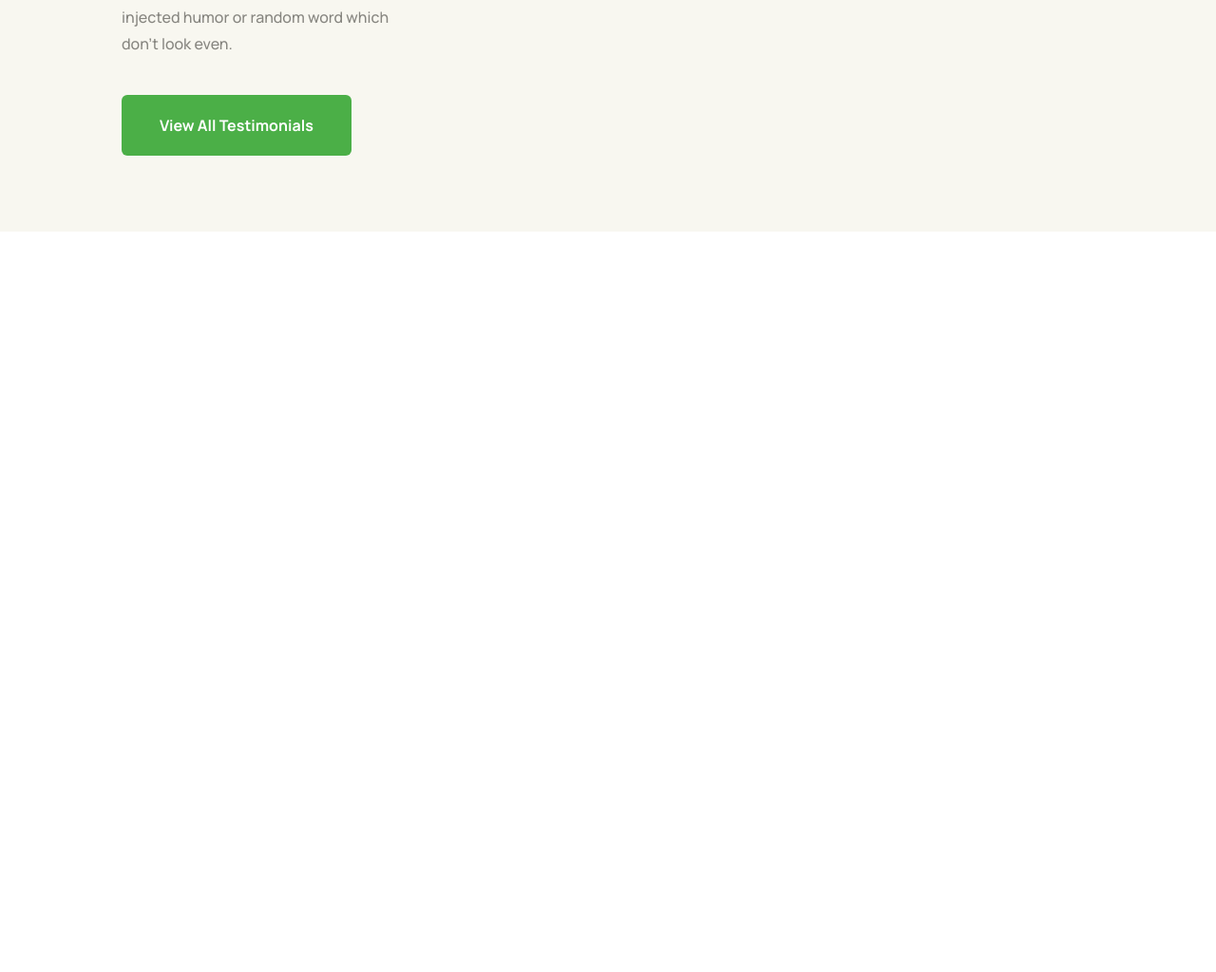
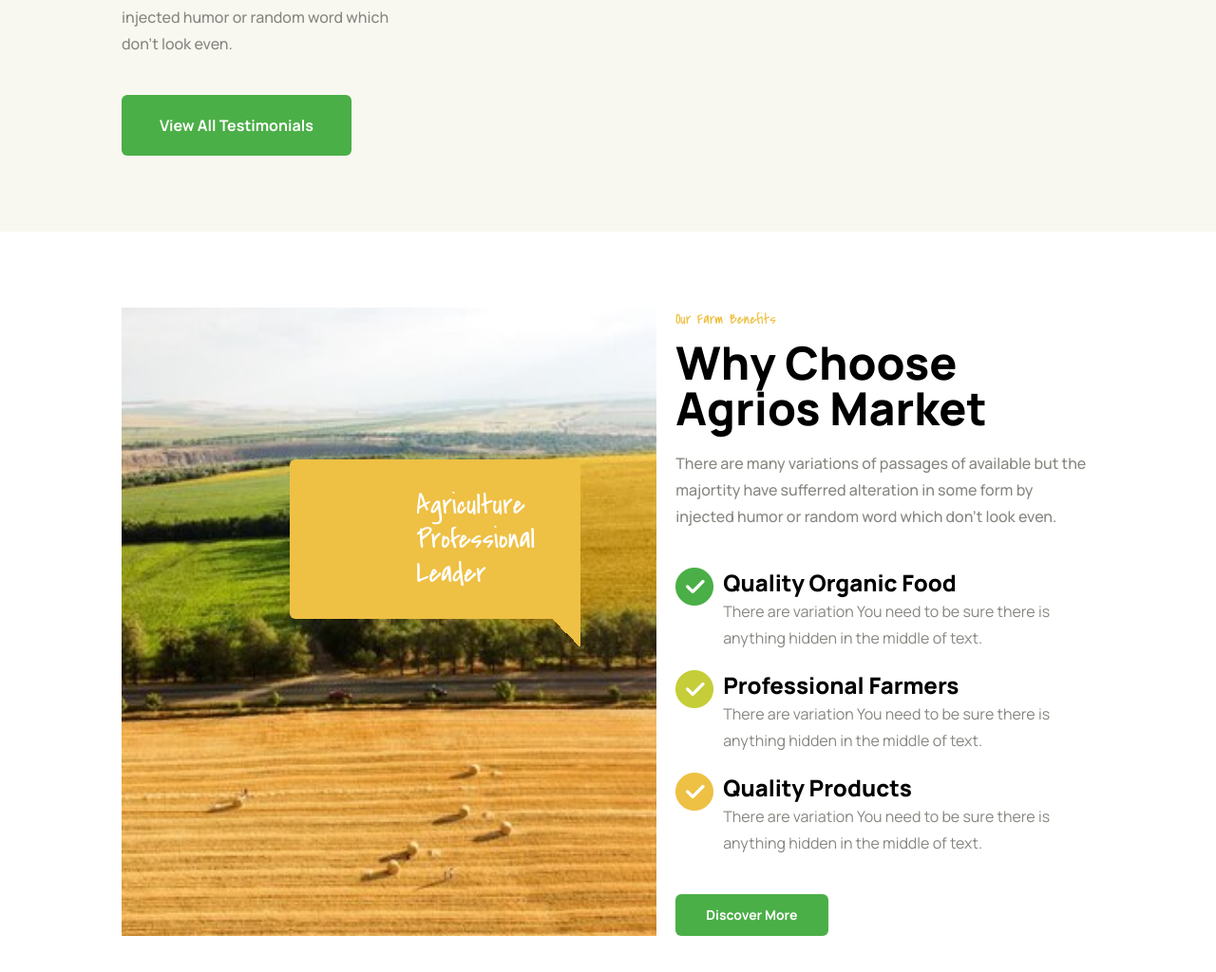
Before and after one commit to elcareem/agrios, a website built with Vite: page index.html in a window 1280 px wide. Shown: the part 4838-5862 px from the top of the page at 95% size. Before the commit the page ends 5082 px from the top, so only its background shows below. Built offline with nearby package versions, Linux system fonts and the light colour scheme.

Commit message:
add and style benefit section

```diff
--- a/index.html
+++ b/index.html
@@ -592,6 +592,81 @@
           </div>
         </div>
       </section>
+      <section class="benefit flex justify-center items-center pt-20 pb-20">
+        <div class="w-[min(80vw,1200px)] flex justify-center gap-5">
+          <div class="relative w-[55%]">
+            <img
+              class="w-full h-full object-cover"
+              src="/images/benefits-bg.png"
+              alt=""
+            />
+            <div class="absolute top-40 right-20 flex flex-col items-end">
+              <div
+                class="w-[306px] h-[168px] rounded-t-md rounded-bl-md bg-[#eec044] flex justify-end items-center"
+              >
+                <p
+                  class="font-['Covered_By_Your_Grace'] w-1/2 text-3xl text-white mr-5"
+                >
+                  Agriculture Professional Leader
+                </p>
+              </div>
+              <div
+                class="w-[30px] h-[30px] bg-[linear-gradient(to_bottom_left,_#eec044_50%,_transparent_50%)]"
+              ></div>
+            </div>
+          </div>
+          <div class="flex-1">
+            <h2 class="font-['Covered_By_Your_Grace'] text-[#eec044] pb-2.5">
+              Our Farm Benefits
+            </h2>
+            <h3 class="text-5xl font-extrabold pb-5">
+              Why Choose Agrios Market
+            </h3>
+            <p class="font-medium text-base text-[#878680] leading-7 pb-10">
+              There are many variations of passages of available but the
+              majortity have sufferred alteration in some form by injected humor
+              or random word which don't look even.
+            </p>
+            <div class="flex flex-col gap-5 pb-10">
+              <div class="flex justify-center items-start gap-2.5">
+                <img src="/images/check-icon-green.png" alt="" />
+                <div>
+                  <h4 class="font-extrabold text-2xl">Quality Organic Food</h4>
+                  <p class="text-base text-[#878680] leading-7">
+                    There are variation You need to be sure there is anything
+                    hidden in the middle of text.
+                  </p>
+                </div>
+              </div>
+              <div class="flex justify-center items-start gap-2.5">
+                <img src="/images/check-icon-mint.png" alt="" />
+                <div>
+                  <h4 class="font-extrabold text-2xl">Professional Farmers</h4>
+                  <p class="text-base text-[#878680] leading-7">
+                    There are variation You need to be sure there is anything
+                    hidden in the middle of text.
+                  </p>
+                </div>
+              </div>
+              <div class="flex justify-center items-start gap-2.5">
+                <img src="/images/check-icon-orange.png" alt="" />
+                <div>
+                  <h4 class="font-extrabold text-2xl">Quality Products</h4>
+                  <p class="text-base text-[#878680] leading-7">
+                    There are variation You need to be sure there is anything
+                    hidden in the middle of text.
+                  </p>
+                </div>
+              </div>
+            </div>
+            <button
+              class="bg-[#4baf47] py-3 px-8 rounded-md cursor-pointer text-white text-sm font-bold"
+            >
+              Discover More
+            </button>
+          </div>
+        </div>
+      </section>
     </div>
   </body>
 </html>
```
Also changed, not shown: public/images/benefits-bg.png (added), public/images/check-icon-green.png (added), public/images/check-icon-mint.png (added), public/images/check-icon-orange.png (added).
